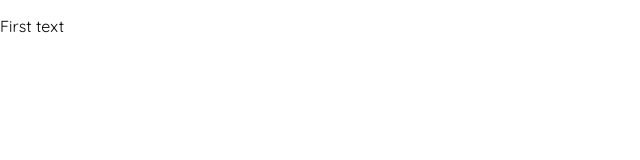
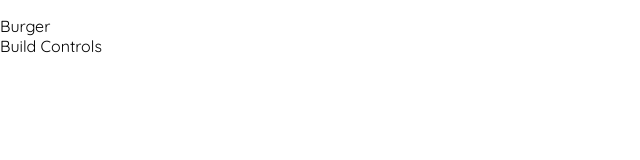
Before and after one commit to Ben-Ga/Burger-Builder, a React (Create React App) app: page / in a window 1280 px wide. Shown: the top 160 px of the page, without its empty margins (0-640 px from the left). Built offline with nearby package versions, Linux system fonts and the light colour scheme.

Commit message:
added styles folder, installed sass, created BurgerBuilder component

```diff
--- a/package.json
+++ b/package.json
@@ -30,5 +30,9 @@
       "last 1 firefox version",
       "last 1 safari version"
     ]
+  },
+  "devDependencies": {
+    "node-sass": "^4.13.1",
+    "sass-loader": "^8.0.2"
   }
 }
--- a/src/App.js
+++ b/src/App.js
@@ -1,12 +1,12 @@
 import React from 'react';
 
 import Layout from './components/Layout/Layout'
-
+import BurgerBuilder from './containers/burgerbuilder/BurgerBuilder'
 function App() {
   return (
     <div className="App">
       <Layout>
-        <p>First text</p>
+        <BurgerBuilder/>
       </Layout>
     </div>
   );
--- a/src/components/Layout/Layout.js
+++ b/src/components/Layout/Layout.js
@@ -1,12 +1,13 @@
 import React from "react";
 import Auxiliary from "../../hoc/Auxiliary";
+import classes from '../../styles/components/Layout.module.scss'
 
 const Layout = (props) => {
   return (
     <Auxiliary>
       <div>{/* Will store toolbar, sidedrawer and backdrop */}</div>
 
-      <main>{props.children}</main>
+      <main className={classes.content}>{props.children}</main>
     </Auxiliary>
   );
 };
--- /dev/null
+++ b/src/containers/burgerbuilder/BurgerBuilder.js
@@ -0,0 +1,17 @@
+import React, { Component } from 'react'
+import Auxiliary from '../../hoc/Auxiliary'
+
+export default class BurgerBuilder extends Component {
+    render() {
+        return (
+            <Auxiliary>
+                <div>
+                    Burger
+                </div>
+                <div>
+                    Build Controls
+                </div>
+            </Auxiliary>
+        )
+    }
+}
--- /dev/null
+++ b/src/styles/components/Layout.module.scss
@@ -0,0 +1,6 @@
+
+@import '../variables.scss';
+
+.content {
+    margin-top: $header-margin;
+}
--- /dev/null
+++ b/src/styles/variables.scss
@@ -0,0 +1 @@
+$header-margin: 16px;
```
Also changed, not shown: 1 other file (tests, documents, lock files or other folders).
